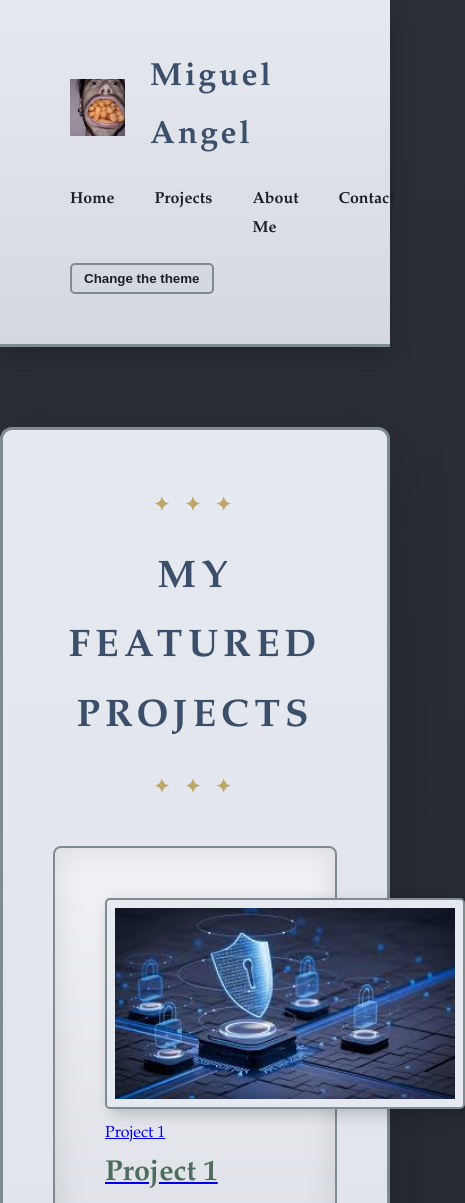
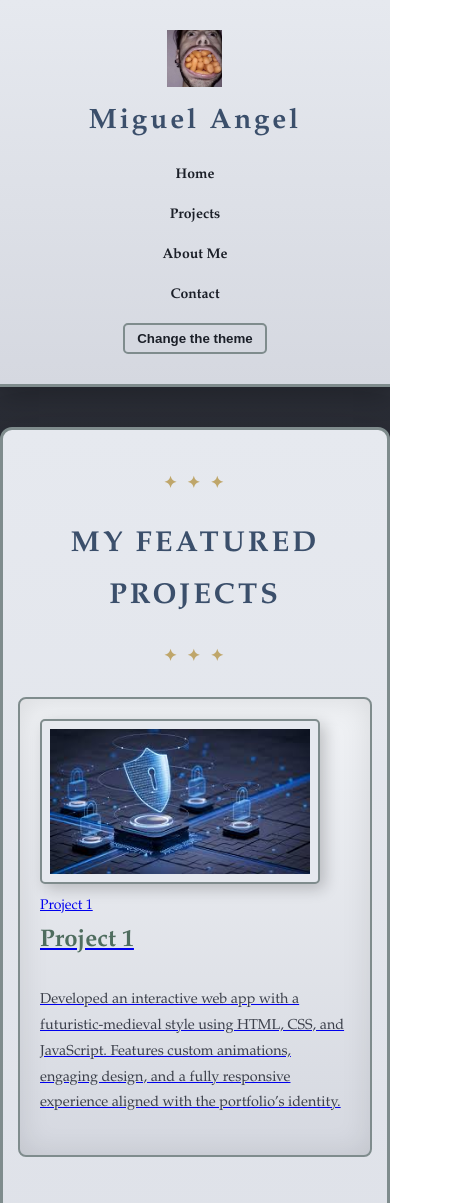
Before and after one commit to ITB2526-MiquelMorales/TA05_morales_miguel, a plain HTML site: page index.html in a window 390 px wide. Shown: the top 1203 px of the page, 465 px wide, since content can reach past the window. Drawn offline with Linux system fonts and the light colour scheme.

Commit message:
css movil

```diff
--- a/estilo.css
+++ b/estilo.css
@@ -7,13 +7,13 @@
 
 /* PALETA MEDIEVAL-FUTURISTA */
 :root {
-    --fondo: #e6e9ef; /* Pergamino claro futurista */
+    --fondo: #e6e9ef;
     --fondo-oscuro: #d5d8e0;
-    --tinta: #1b1f28; /* Tinta oscura para contraste */
-    --metal: #7f8c8d; /* Gris acero */
-    --azul: #3b4f6b; /* Azul frío */
-    --verde: #4f6d5f; /* Verde apagado futurista */
-    --detalle: #bfa66a; /* Dorado suave */
+    --tinta: #1b1f28;
+    --metal: #7f8c8d;
+    --azul: #3b4f6b;
+    --verde: #4f6d5f;
+    --detalle: #bfa66a;
     --sombra: rgba(0, 0, 0, 0.2);
 }
 
@@ -200,3 +200,107 @@ footer a:hover {
 body.modo-oscuro {
     filter: brightness(0.85) contrast(1.1);
 }
+
+/* ====== MEDIA QUERIES RESPONSIVE ====== */
+
+/* Tablets grandes */
+@media (max-width: 1024px) {
+    main {
+        padding: 0 30px;
+        margin: 60px auto;
+    }
+
+    header {
+        padding: 40px 30px;
+    }
+
+    .projecte-item {
+        gap: 30px;
+        padding: 30px;
+    }
+
+    .projecte-imatge img {
+        width: 280px;
+    }
+}
+
+/* Tablets y móviles */
+@media (max-width: 768px) {
+    header {
+        padding: 30px 15px;
+        align-items: center;
+    }
+
+    .logo {
+        flex-direction: column;
+        gap: 10px;
+        text-align: center;
+    }
+
+    nav ul {
+        flex-direction: column;
+        gap: 15px;
+        margin-top: 15px;
+        align-items: center;
+    }
+
+    #tema-btn {
+        margin-top: 15px;
+    }
+
+    main {
+        padding: 0 15px;
+        margin: 40px auto;
+    }
+
+    .projecte-item {
+        flex-direction: column !important;
+        gap: 20px;
+        padding: 20px;
+        margin-bottom: 60px;
+    }
+
+    .projecte-text h3 {
+        font-size: 1.5rem;
+    }
+
+    .parraf {
+        font-size: 0.95rem;
+    }
+
+    main h2 {
+        font-size: 1.8rem;
+        letter-spacing: 3px;
+        margin: 40px 0 25px 0;
+    }
+
+    main h2::before,
+    main h2::after {
+        font-size: 1rem;
+    }
+
+    .informacio-complementaria {
+        padding: 20px;
+        margin: 40px 0;
+    }
+
+    footer {
+        padding: 30px 15px;
+        font-size: 0.9rem;
+    }
+}
+
+/* Móviles pequeños */
+@media (max-width: 480px) {
+    body {
+        font-size: 14px;
+    }
+
+    h3 {
+        font-size: 1.2rem;
+    }
+
+    .parraf {
+        font-size: 0.9rem;
+    }
+}
```
